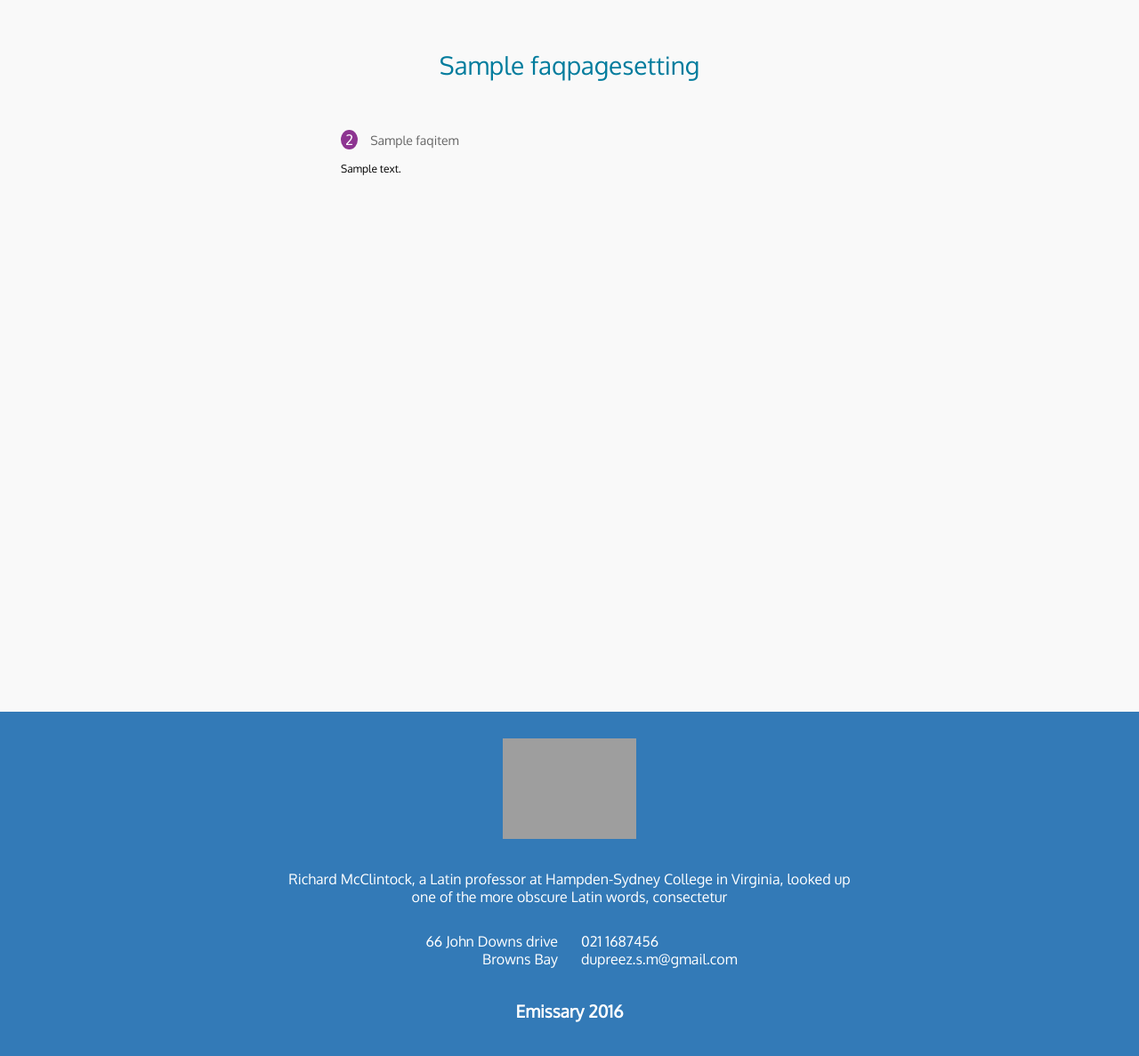
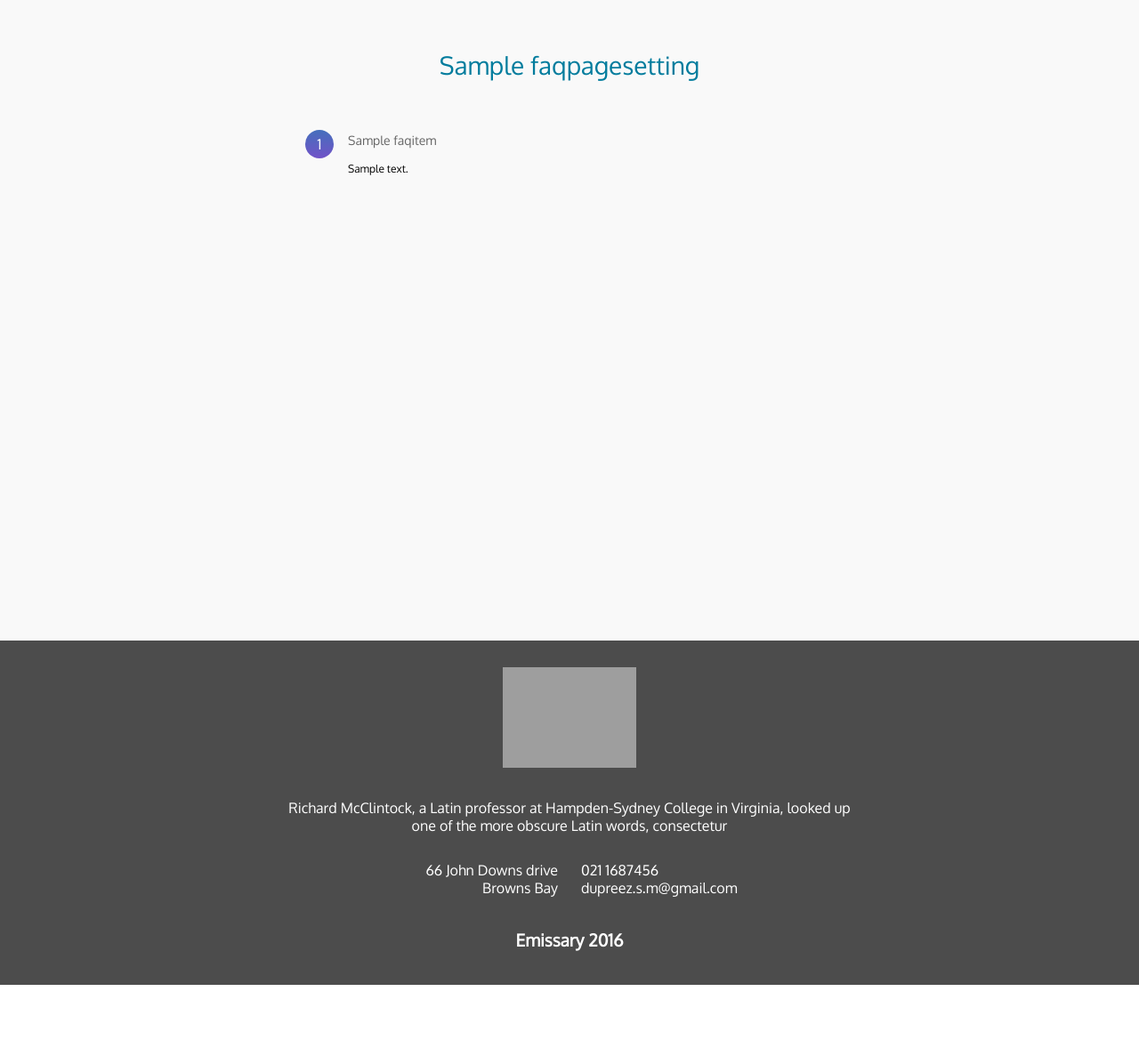
Before and after one commit to SDupZ/emissary, a Django app: page /faq/ in a window 1280 px wide. Shown: the part 101-1288 px from the top of the page at 89% size. After the commit the page ends 1208 px from the top, so only its background shows below. Run offline with Django 3.2, Linux system fonts and the light colour scheme; tables that the repository leaves empty hold one stand-in row (values such as "Sample post"); some libraries are stand-ins or nearby versions; grey boxes are pictures that could not be loaded.

Commit message:
Finished FAQ page

```diff
--- a/static/css/main.css
+++ b/static/css/main.css
@@ -2555,7 +2555,7 @@ a {
 
 .footer {
   text-align: center;
-  background-color: #337ab7;
+  background-color: #4c4c4c;
   color: #fff; }
   .footer img {
     padding-top: 30px;
@@ -2937,21 +2937,59 @@ p {
 
 .faq-page {
   background-color: #F9F9F9;
-  height: 100vh; }
+  min-height: 90vh; }
 
 .faq-list {
-  list-style: none;
-  counter-increment: item;
-  counter-reset: none; }
-
-.faq-list--item {
-  counter-increment: item; }
-  .faq-list--item:before {
-    content: counter(item);
-    margin-right: 10px;
-    color: #FFFFFF;
-    background: #8D3491;
-    border-radius: 100%;
-    width: 1.2em;
-    text-align: center;
-    display: inline-block; }
+  list-style-type: none;
+  margin: 0;
+  padding: 0;
+  counter-reset: list-counter;
+  display: block; }
+  .faq-list .list__item {
+    background-image: linear-gradient(180deg, #ddd 0%, #ddd 100%);
+    background-repeat: no-repeat;
+    background-size: 2px 100%;
+    background-position: 1rem center;
+    display: block;
+    min-height: 2rem;
+    padding-bottom: 1rem;
+    padding-left: 3rem;
+    position: relative; }
+    .faq-list .list__item:nth-child(1)::before {
+      background-position: center 10%; }
+    .faq-list .list__item:nth-child(2)::before {
+      background-position: center 20%; }
+    .faq-list .list__item:nth-child(3)::before {
+      background-position: center 30%; }
+    .faq-list .list__item:nth-child(4)::before {
+      background-position: center 40%; }
+    .faq-list .list__item:nth-child(5)::before {
+      background-position: center 50%; }
+    .faq-list .list__item:nth-child(6)::before {
+      background-position: center 60%; }
+    .faq-list .list__item:nth-child(7)::before {
+      background-position: center 70%; }
+    .faq-list .list__item:nth-child(8)::before {
+      background-position: center 80%; }
+    .faq-list .list__item:nth-child(9)::before {
+      background-position: center 90%; }
+    .faq-list .list__item:nth-child(10)::before {
+      background-position: center 100%; }
+    .faq-list .list__item::before {
+      background: #337ab7;
+      background: linear-gradient(180deg, #337ab7 0%, #a234d5 50%, #d74059 100%);
+      background-repeat: no-repeat;
+      background-size: 2rem 10rem;
+      border-radius: 50%;
+      color: white;
+      content: counter(list-counter);
+      counter-increment: list-counter;
+      display: block;
+      height: 2rem;
+      left: 0;
+      line-height: 2;
+      position: absolute;
+      text-align: center;
+      width: 2rem; }
+    .faq-list .list__item:last-child {
+      background: none; }
--- a/static/sass/components/_footer.scss
+++ b/static/sass/components/_footer.scss
@@ -1,7 +1,7 @@
 .footer {
     text-align: center;
 
-    background-color: $primaryAccent;
+    background-color: $grey--charcoal;
     color: $white;
 
     img {
--- a/static/sass/pages/_faq.scss
+++ b/static/sass/pages/_faq.scss
@@ -1,6 +1,6 @@
 .faq-page {
     background-color: $greyBg;
-    height:100vh;
+    min-height: 90vh;
 }
 
 // .faq-list--item {
@@ -8,21 +8,50 @@
 // }
 //
 .faq-list {
-    list-style: none;
-    counter-increment: item;
-    counter-reset: ;
+    list-style-type: none;
+    margin: 0;
+    padding: 0;
+    counter-reset: list-counter;
+    display: block;
+
+    .list__item {
+        background-image: linear-gradient(180deg, #ddd 0%, #ddd 100%);
+        background-repeat: no-repeat;
+        background-size: 2px 100%;
+        background-position: 1rem center;
+        display: block;
+        min-height: 2rem;
+        padding-bottom: 1rem;
+        padding-left: 3rem;
+        position: relative;
+        @for $i from 1 through 10 {
+            &:nth-child(#{$i}) {
+                &::before {
+                    background-position: center #{$i}0%;
+                }
+            }
+        }
+
+    &::before {
+        background: $primaryAccent;
+        background: linear-gradient(180deg, $primaryAccent 0%, #a234d5 50%, #d74059 100%);
+        background-repeat: no-repeat;
+        background-size: 2rem 10rem;
+        border-radius: 50%;
+        color: white;
+        content: counter(list-counter);
+        counter-increment: list-counter;
+        display: block;
+        height: 2rem;
+        left: 0;
+        line-height: 2;
+        position: absolute;
+        text-align: center;
+        width: 2rem;
+    }
+
+    &:last-child {
+        background: none;
+    }
+  }
 }
-
-.faq-list--item {
-    counter-increment: item;
-    &:before {
-        content: counter(item);
-        margin-right: 10px;
-        color: #FFFFFF;
-        background: #8D3491;
-        border-radius: 100%;
-        width: 1.2em;
-        text-align: center;
-        display: inline-block;
-    }
-}
--- a/templates/faq.html
+++ b/templates/faq.html
@@ -14,13 +14,12 @@
 
             <ol class="faq-list">
                 {% for faq in faqs %}
-                    <li class="faq-list--item">
+                    <li class="list__item">
                         <div class="heading__faq-question">
                             {{ faq.question }}
                         </div>
                         <p>{{ faq.answer|safe }}</p>
                     </li>
-
                 {% endfor %}
             </ol>
 
```
